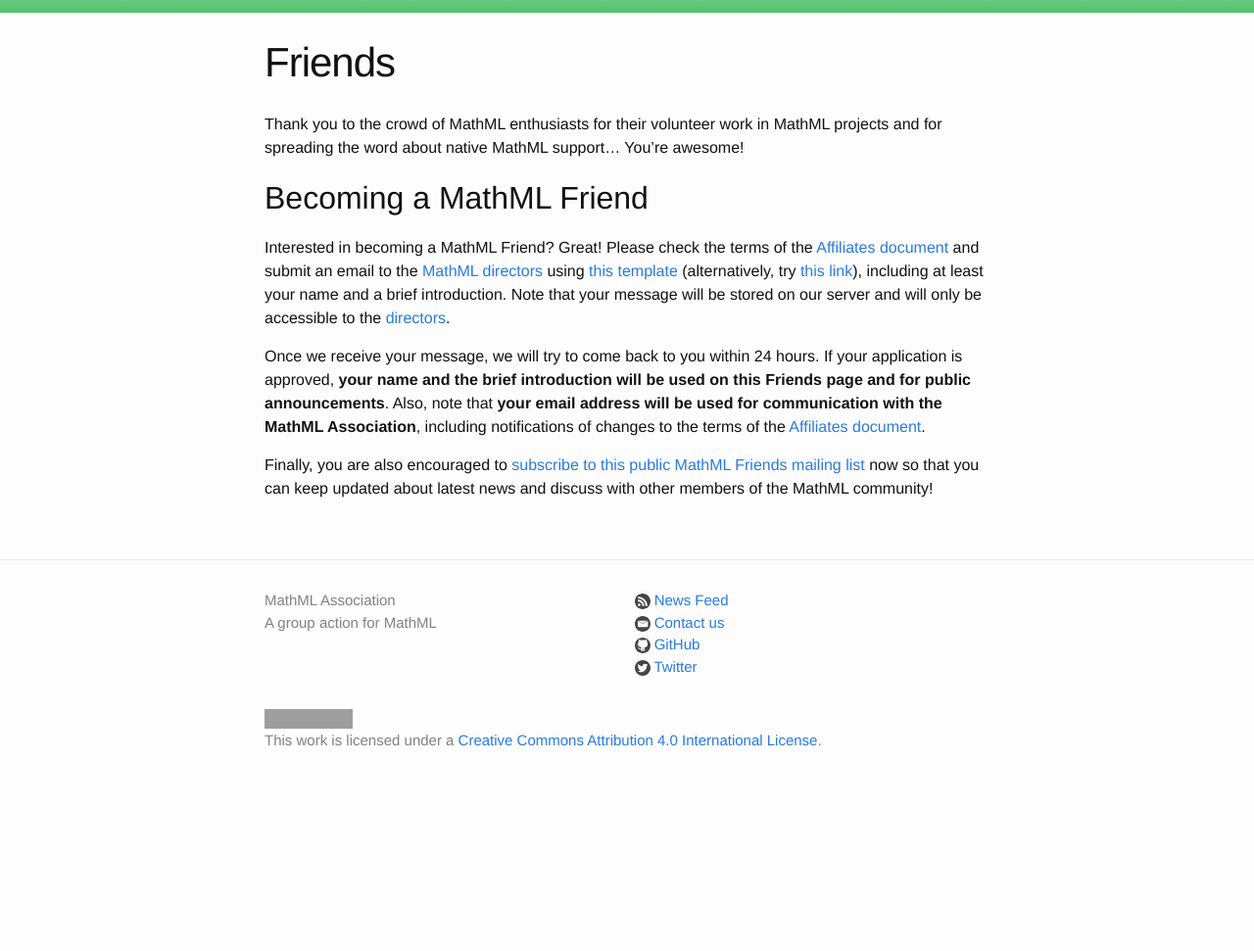
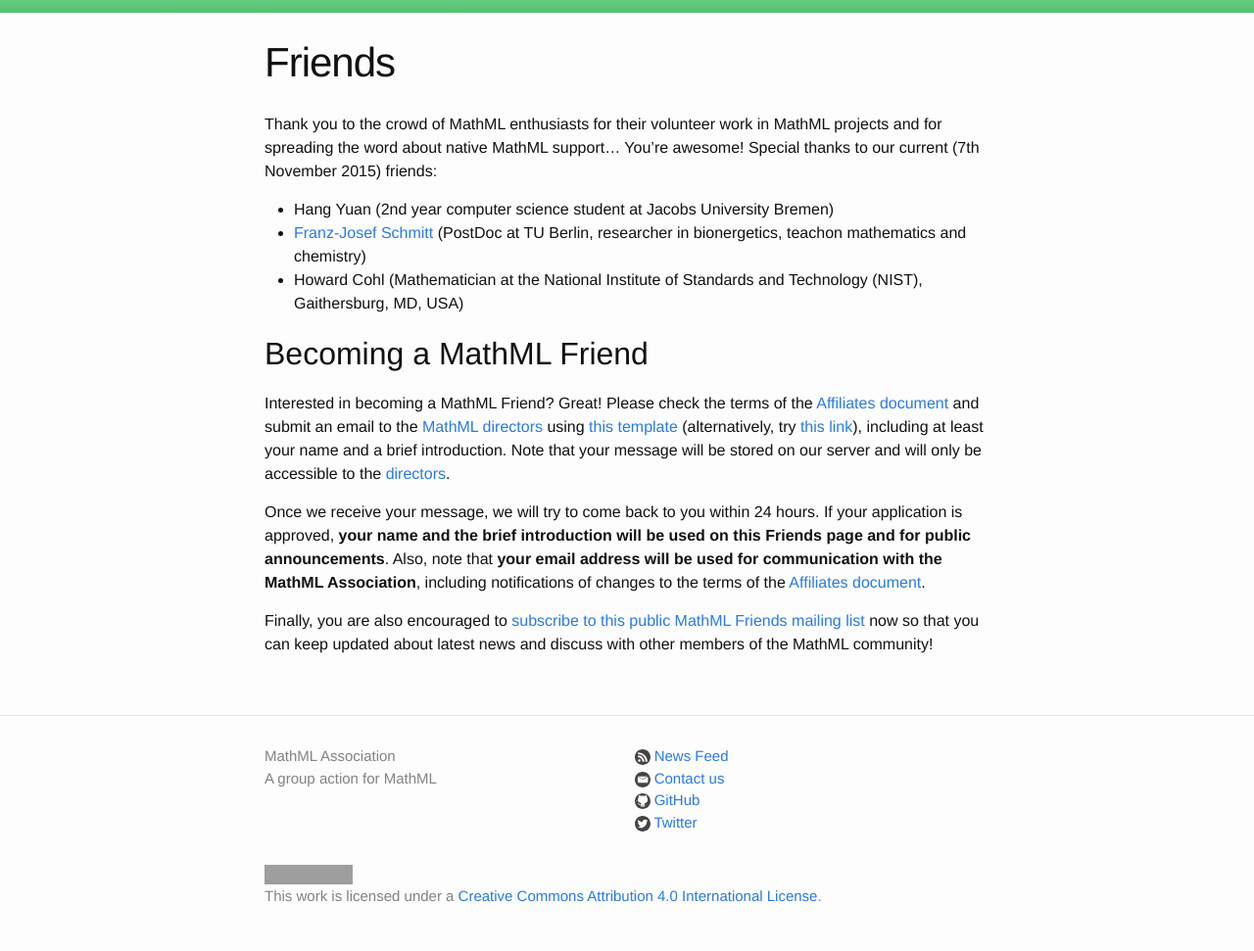
Before and after one commit to MathML/website, a Jekyll site: the page built from affiliates/friends.md, in a window 1280 px wide. Shown: the part 329-1300 px from the top of the page at 98% size. Built offline with Jekyll 4.4.1, drawn with Linux system fonts in a browser that asks for light colours; before the commit the page ends 1141 px from its top, so only the background shows below that; grey boxes are pictures that could not be loaded.

Commit message:
Add Friends 3 new friends

```diff
--- a/affiliates/friends.md
+++ b/affiliates/friends.md
@@ -5,7 +5,11 @@
 
 Thank you to the crowd of MathML enthusiasts for their volunteer work in
 MathML projects and for spreading the word about native MathML support...
-You're awesome!
+You're awesome! Special thanks to our current (7th November 2015) friends:
+
+* Hang Yuan (2nd year computer science student at Jacobs University Bremen)
+*	[Franz-Josef Schmitt](http://www.uniwind.org/schmitt) (PostDoc at TU Berlin, researcher in bionergetics, teachon mathematics and chemistry)
+*	Howard Cohl (Mathematician at the National Institute of Standards and Technology (NIST), Gaithersburg, MD, USA)
 
 ## Becoming a MathML Friend
 
```
